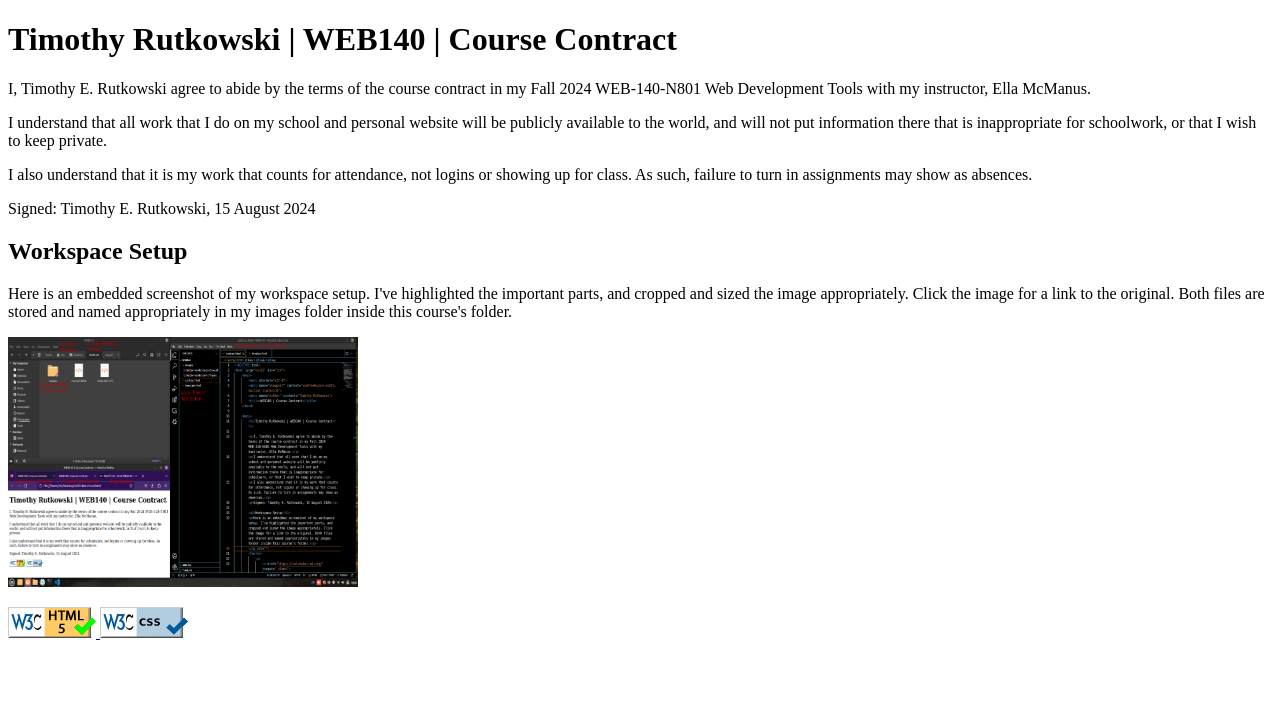
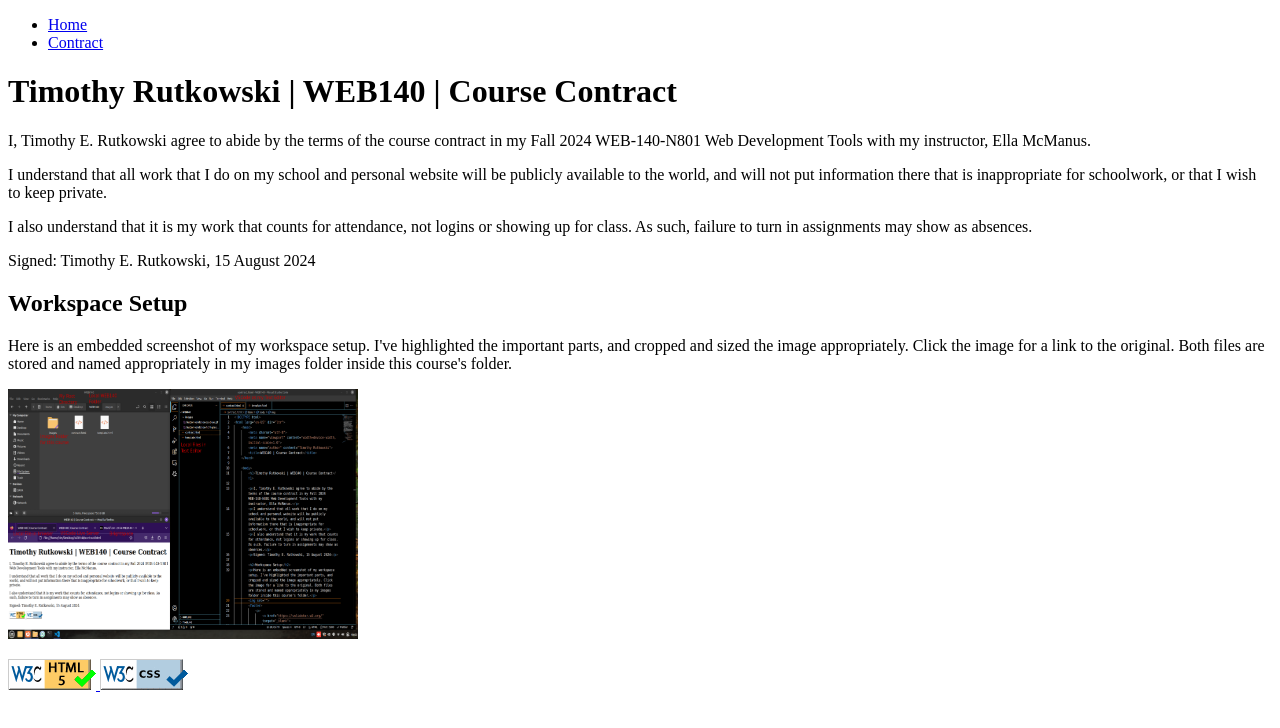
Before and after one commit to Trutkow0/web140, a plain HTML site: page contract.html in a window 1280 px wide. Drawn offline with Linux system fonts and the light colour scheme.

Commit message:
Update contract.html

```diff
--- a/contract.html
+++ b/contract.html
@@ -8,6 +8,13 @@
     </head>
 
     <body>
+        <nav>
+            <ul>
+                <li><a href="index.html">Home</a></li>
+                <li><a href="contract.html">Contract</a></li>
+            </ul>
+        </nav>
+
         <h1>Timothy Rutkowski | WEB140 | Course Contract</h1>
 
         <p>I, Timothy E. Rutkowski agree to abide by the terms of the course contract in my Fall 2024 WEB-140-N801 Web Development Tools with my instructor, Ella McManus.</p>
```
